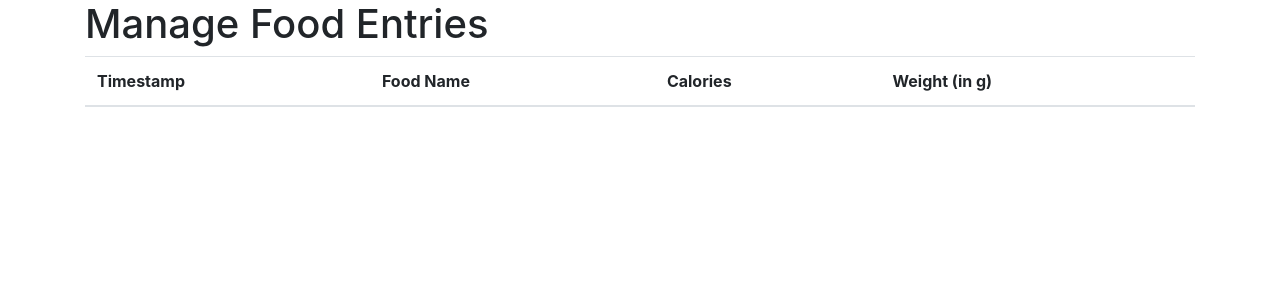
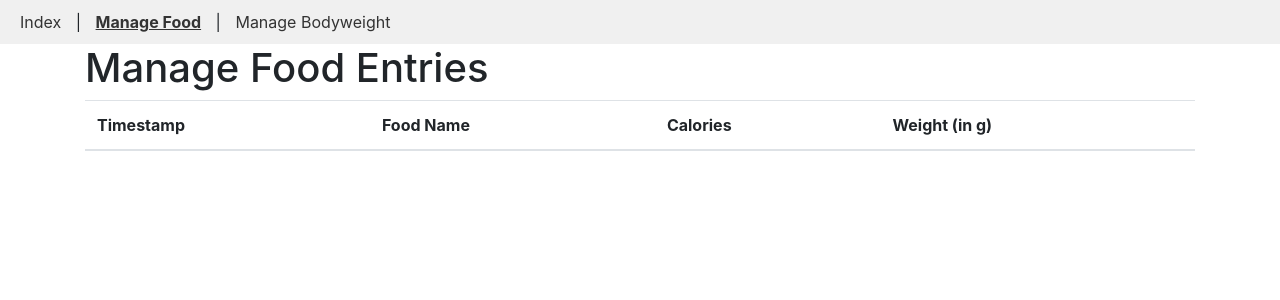
Before and after one commit to max-peuntinger/track_nutrition_data, a Flask app: page /manage_food in a window 1280 px wide. Shown: the top 300 px of the page. Run offline with Flask 3, Linux system fonts and the light colour scheme; data that the repository does not hold is empty; parts of the project's set-up code (start-up, migrations or seed data) failed here and were passed over; some libraries are stand-ins or nearby versions.

Commit message:
added navbar, toggle for data and some css styling

```diff
--- a/get_nutrition_data.py
+++ b/get_nutrition_data.py
@@ -169,7 +169,7 @@ def manage_food():
     return render_template('manage_food.html', food_data=food_data)
 
 
-@app.route('/delte_food_eaten/<int:entry_id>', methods=['POST'])
+@app.route('/delete_food_eaten/<int:entry_id>', methods=['POST'])
 def delete_food_eaten(entry_id):
     # Delete the entry from the database
     sql_writer = SQLite3Writer('bodyweight.db')
--- /dev/null
+++ b/static/styles.css
@@ -0,0 +1,17 @@
+nav {
+    background-color: #f0f0f0;
+    padding: 10px;
+  }
+  nav a {
+    text-decoration: none;
+    color: #333;
+    margin: 0 10px;
+  }
+  nav a:hover {
+    text-decoration: underline;
+  }
+
+  .active-nav-link {
+    font-weight: bold;
+    text-decoration: underline;
+  }
--- a/templates/manage_food.html
+++ b/templates/manage_food.html
@@ -3,8 +3,15 @@
 <head>
     <title>Manage Food Entries</title>
     <link href="https://stackpath.bootstrapcdn.com/bootstrap/4.3.1/css/bootstrap.min.css" rel="stylesheet">
+    <!-- Custom CSS -->
+    <link rel="stylesheet" href="{{ url_for('static', filename='styles.css') }}">
 </head>
 <body>
+    <nav>
+        <a href="{{ url_for('index') }}" class="{{ 'active-nav-link' if request.endpoint == 'index' else '' }}">Index</a> |
+        <a href="{{ url_for('manage_food') }}" class="{{ 'active-nav-link' if request.endpoint == 'manage_food' else '' }}">Manage Food</a> |
+        <a href="{{ url_for('manage_bodyweight') }}" class="{{ 'active-nav-link' if request.endpoint == 'manage_bodyweight' else '' }}">Manage Bodyweight</a>
+    </nav>
     <div class="container">
         <h1>Manage Food Entries</h1>
         <table class="table">
```
Also changed, not shown: templates/index.html (+21 -1 lines), templates/manage_bodyweight.html (+7 -0 lines).
